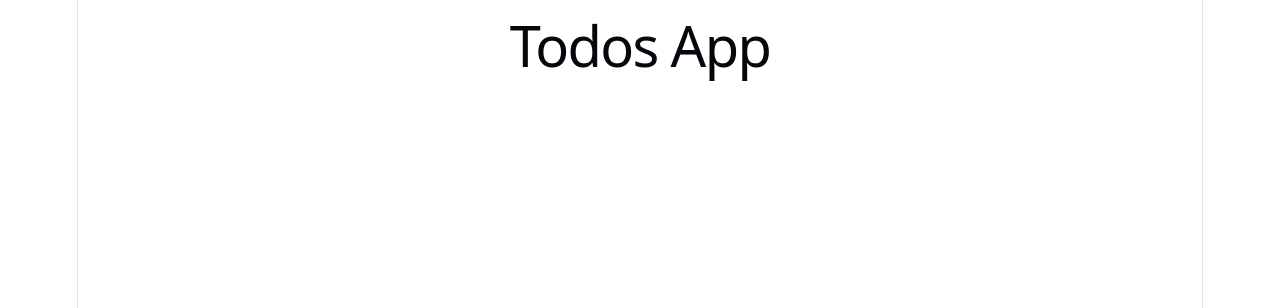
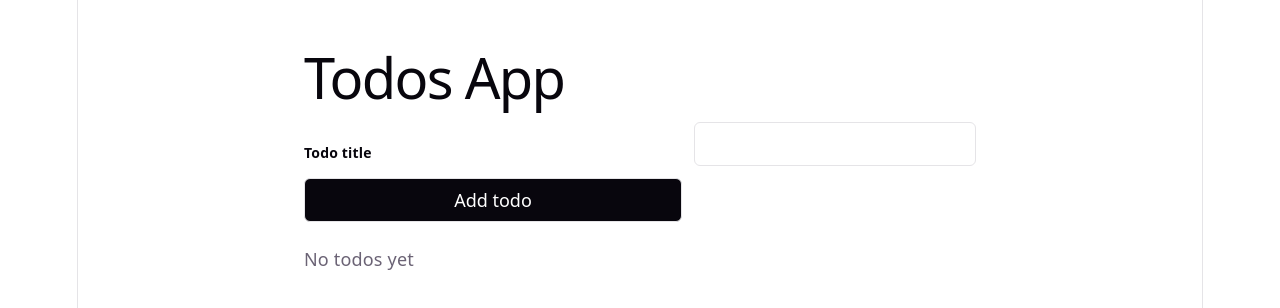
Before and after one commit to sumarsky/todo-agentic-playground, a React app in the folder frontend/: page / in a window 1280 px wide. Shown: the top 308 px of the page. Built offline with nearby package versions, Linux system fonts and the light colour scheme; the HTML template or start-up script is replaced by a standard one.

Commit message:
Implement frontend components

```diff
--- a/frontend/src/App.css
+++ b/frontend/src/App.css
@@ -1,184 +1,84 @@
-.counter {
-  font-size: 16px;
-  padding: 5px 10px;
-  border-radius: 5px;
-  color: var(--accent);
-  background: var(--accent-bg);
-  border: 2px solid transparent;
-  transition: border-color 0.3s;
-  margin-bottom: 24px;
-
-  &:hover {
-    border-color: var(--accent-border);
-  }
-  &:focus-visible {
-    outline: 2px solid var(--accent);
-    outline-offset: 2px;
-  }
+.todo-app {
+  width: min(720px, 100%);
+  margin: 0 auto;
+  padding: 32px 24px;
+  box-sizing: border-box;
+  text-align: left;
 }
 
-.hero {
-  position: relative;
-
-  .base,
-  .framework,
-  .vite {
-    inset-inline: 0;
-    margin: 0 auto;
+.todo-app form {
+  display: grid;
+  grid-template-columns: 1fr auto;
+  gap: 12px;
+  align-items: end;
+  margin-bottom: 24px;
 }
 
-  .base {
-    width: 170px;
-    position: relative;
-    z-index: 0;
+.todo-app label {
+  display: grid;
+  gap: 6px;
+  color: var(--text-h);
+  font-size: 14px;
+  font-weight: 600;
 }
 
-  .framework,
-  .vite {
-    position: absolute;
+.todo-app input[type='text'],
+.todo-app input:not([type]) {
+  min-height: 40px;
+  padding: 8px 10px;
+  border: 1px solid var(--border);
+  border-radius: 6px;
+  background: var(--bg);
+  color: var(--text-h);
+  font: inherit;
+  box-sizing: border-box;
 }
 
-  .framework {
-    z-index: 1;
-    top: 34px;
-    height: 28px;
-    transform: perspective(2000px) rotateZ(300deg) rotateX(44deg) rotateY(39deg)
-      scale(1.4);
+.todo-app button {
+  min-height: 40px;
+  padding: 8px 12px;
+  border: 1px solid var(--border);
+  border-radius: 6px;
+  background: var(--text-h);
+  color: var(--bg);
+  font: inherit;
+  cursor: pointer;
 }
 
-  .vite {
-    z-index: 0;
-    top: 107px;
-    height: 26px;
-    width: auto;
-    transform: perspective(2000px) rotateZ(300deg) rotateX(40deg) rotateY(39deg)
-      scale(0.8);
-  }
+.todo-app ul {
+  display: grid;
+  gap: 10px;
+  padding: 0;
+  margin: 0;
+  list-style: none;
 }
 
-#center {
-  display: flex;
-  flex-direction: column;
-  gap: 25px;
-  place-content: center;
-  place-items: center;
-  flex-grow: 1;
-
-  @media (max-width: 1024px) {
-    padding: 32px 20px 24px;
-    gap: 18px;
-  }
+.todo-app li > div {
+  display: grid;
+  grid-template-columns: 1fr auto auto;
+  gap: 10px;
+  align-items: center;
+  padding: 12px;
+  border: 1px solid var(--border);
+  border-radius: 8px;
 }
 
-#next-steps {
+.todo-app li label {
   display: flex;
-  border-top: 1px solid var(--border);
-  text-align: left;
-
-  & > div {
-    flex: 1 1 0;
-    padding: 32px;
-    @media (max-width: 1024px) {
-      padding: 24px 20px;
-    }
+  align-items: center;
+  gap: 10px;
+  font-size: 16px;
+  font-weight: 400;
 }
 
-  .icon {
-    margin-bottom: 16px;
-    width: 22px;
-    height: 22px;
-  }
-
-  @media (max-width: 1024px) {
-    flex-direction: column;
-    text-align: center;
-  }
-}
-
-#docs {
-  border-right: 1px solid var(--border);
-
-  @media (max-width: 1024px) {
-    border-right: none;
-    border-bottom: 1px solid var(--border);
-  }
-}
-
-#next-steps ul {
-  list-style: none;
-  padding: 0;
-  display: flex;
-  gap: 8px;
-  margin: 32px 0 0;
-
-  .logo {
+.todo-app li input[type='checkbox'] {
+  width: 18px;
   height: 18px;
 }
 
-  a {
-    color: var(--text-h);
-    font-size: 16px;
-    border-radius: 6px;
-    background: var(--social-bg);
-    display: flex;
-    padding: 6px 12px;
-    align-items: center;
-    gap: 8px;
-    text-decoration: none;
-    transition: box-shadow 0.3s;
-
-    &:hover {
-      box-shadow: var(--shadow);
-    }
-    .button-icon {
-      height: 18px;
-      width: 18px;
+@media (max-width: 540px) {
+  .todo-app form,
+  .todo-app li > div {
+    grid-template-columns: 1fr;
   }
 }
-
-  @media (max-width: 1024px) {
-    margin-top: 20px;
-    flex-wrap: wrap;
-    justify-content: center;
-
-    li {
-      flex: 1 1 calc(50% - 8px);
-    }
-
-    a {
-      width: 100%;
-      justify-content: center;
-      box-sizing: border-box;
-    }
-  }
-}
-
-#spacer {
-  height: 88px;
-  border-top: 1px solid var(--border);
-  @media (max-width: 1024px) {
-    height: 48px;
-  }
-}
-
-.ticks {
-  position: relative;
-  width: 100%;
-
-  &::before,
-  &::after {
-    content: '';
-    position: absolute;
-    top: -4.5px;
-    border: 5px solid transparent;
-  }
-
-  &::before {
-    left: 0;
-    border-left-color: var(--border);
-  }
-  &::after {
-    right: 0;
-    border-right-color: var(--border);
-  }
-}
--- a/frontend/src/App.jsx
+++ b/frontend/src/App.jsx
@@ -1,12 +1,16 @@
 import { TodoContextProvider } from './context/TodoContext'
+import { TodoForm } from './components/TodoForm'
+import { TodoList } from './components/TodoList'
 import './App.css'
 
 function App() {
   return (
     <TodoContextProvider>
-      <div className="p-8">
+      <main className="todo-app">
         <h1>Todos App</h1>
-      </div>
+        <TodoForm />
+        <TodoList />
+      </main>
     </TodoContextProvider>
   )
 }
--- /dev/null
+++ b/frontend/src/components/TodoForm.jsx
@@ -0,0 +1,32 @@
+import { useContext, useState } from 'react';
+import { TodoContext } from '../context/TodoContextValue';
+
+export const TodoForm = () => {
+  const { addTodo } = useContext(TodoContext);
+  const [title, setTitle] = useState('');
+
+  const handleSubmit = async (event) => {
+    event.preventDefault();
+    const trimmedTitle = title.trim();
+
+    if (!trimmedTitle) {
+      return;
+    }
+
+    await addTodo(trimmedTitle);
+    setTitle('');
+  };
+
+  return (
+    <form onSubmit={handleSubmit} aria-label="Add todo">
+      <label htmlFor="todo-title">Todo title</label>
+      <input
+        id="todo-title"
+        type="text"
+        value={title}
+        onChange={(event) => setTitle(event.target.value)}
+      />
+      <button type="submit">Add todo</button>
+    </form>
+  );
+};
--- /dev/null
+++ b/frontend/src/components/TodoItem.jsx
@@ -0,0 +1,74 @@
+import { useContext, useState } from 'react';
+import { TodoContext } from '../context/TodoContextValue';
+
+export const TodoItem = ({ todo }) => {
+  const { updateTodo, deleteTodo } = useContext(TodoContext);
+  const [isEditing, setIsEditing] = useState(false);
+  const [editedTitle, setEditedTitle] = useState(todo.title);
+
+  const handleToggle = () => {
+    updateTodo(todo.id, {
+      title: todo.title,
+      completed: !todo.completed,
+    });
+  };
+
+  const handleSave = () => {
+    const trimmedTitle = editedTitle.trim();
+
+    if (!trimmedTitle) {
+      return;
+    }
+
+    updateTodo(todo.id, {
+      title: trimmedTitle,
+      completed: todo.completed,
+    });
+    setIsEditing(false);
+  };
+
+  if (isEditing) {
+    return (
+      <div>
+        <label htmlFor={`edit-todo-${todo.id}`}>Edit todo title</label>
+        <input
+          id={`edit-todo-${todo.id}`}
+          type="text"
+          value={editedTitle}
+          onChange={(event) => setEditedTitle(event.target.value)}
+        />
+        <button type="button" onClick={handleSave}>
+          Save todo
+        </button>
+      </div>
+    );
+  }
+
+  return (
+    <div>
+      <label>
+        <input
+          type="checkbox"
+          checked={todo.completed}
+          aria-label={`Mark ${todo.title} complete`}
+          onChange={handleToggle}
+        />
+        <span>{todo.title}</span>
+      </label>
+      <button
+        type="button"
+        aria-label={`Delete ${todo.title}`}
+        onClick={() => deleteTodo(todo.id)}
+      >
+        Delete
+      </button>
+      <button
+        type="button"
+        aria-label={`Edit ${todo.title}`}
+        onClick={() => setIsEditing(true)}
+      >
+        Edit
+      </button>
+    </div>
+  );
+};
--- /dev/null
+++ b/frontend/src/components/TodoList.jsx
@@ -0,0 +1,21 @@
+import { useContext } from 'react';
+import { TodoContext } from '../context/TodoContextValue';
+import { TodoItem } from './TodoItem';
+
+export const TodoList = () => {
+  const { todos } = useContext(TodoContext);
+
+  if (todos.length === 0) {
+    return <p>No todos yet</p>;
+  }
+
+  return (
+    <ul aria-label="Todos">
+      {todos.map((todo) => (
+        <li key={todo.id}>
+          <TodoItem todo={todo} />
+        </li>
+      ))}
+    </ul>
+  );
+};
```
Also changed, not shown: 2 other files (tests, documents, lock files or other folders). Lines whose indentation alone changed are shown as unchanged.
